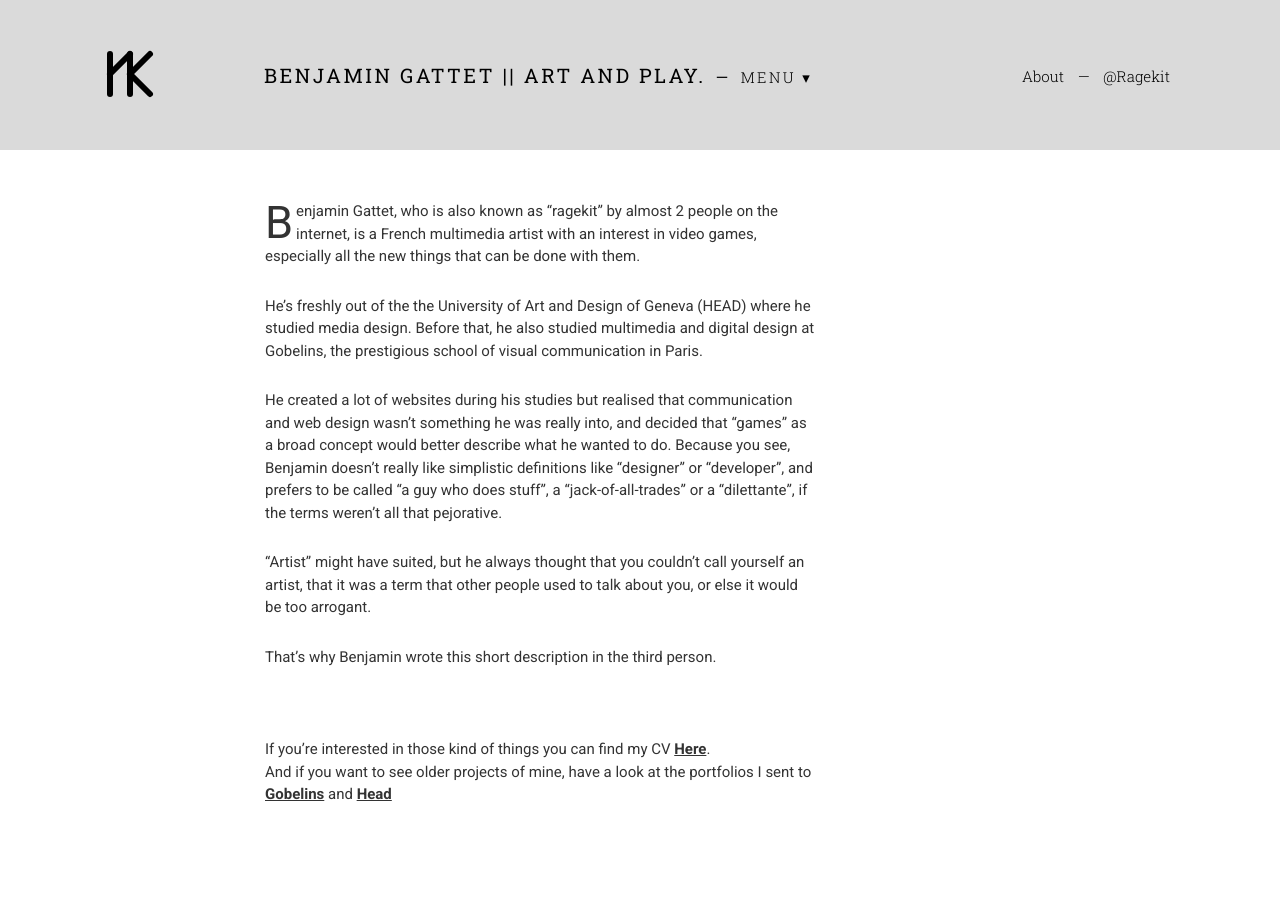
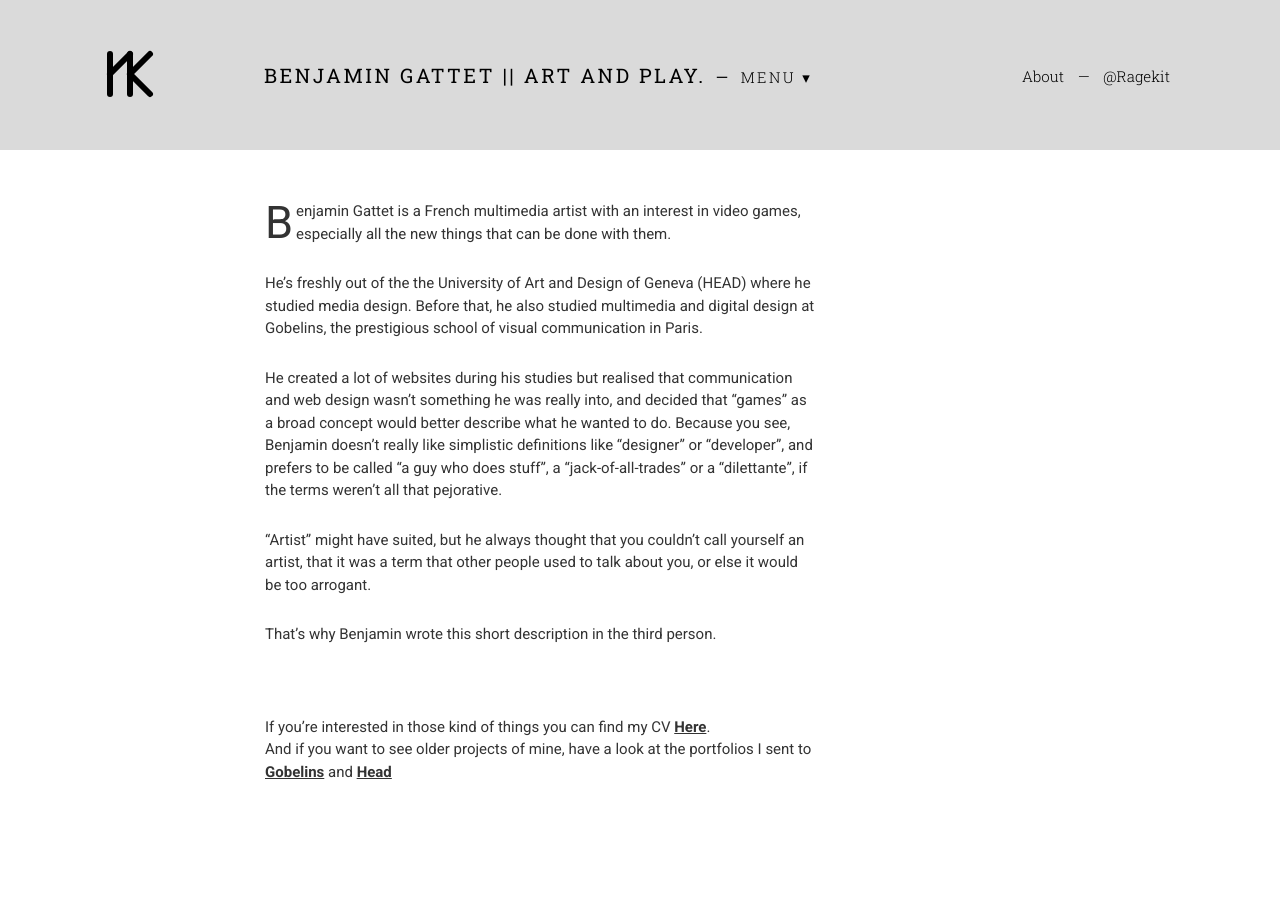
Before and after one commit to ragekit/ragekit.github.io, a Jekyll site: the page built from index.html, in a window 1280 px wide. Built offline with Jekyll 4.4.1, drawn with Linux system fonts in a browser that asks for light colours.

Commit message:
Update home.markdown

```diff
--- a/_includes/home.markdown
+++ b/_includes/home.markdown
@@ -1,4 +1,4 @@
-Benjamin Gattet, who is also known as “ragekit” by almost 2 people on the internet, is a French multimedia artist with an interest in video games, especially all the new things that can be done with them.
+Benjamin Gattet is a French multimedia artist with an interest in video games, especially all the new things that can be done with them.
 
 He's freshly out of the the University of Art and Design of Geneva (HEAD) where he studied media design. Before that, he also studied multimedia and digital design at Gobelins, the prestigious school of visual communication in Paris.
 
```
